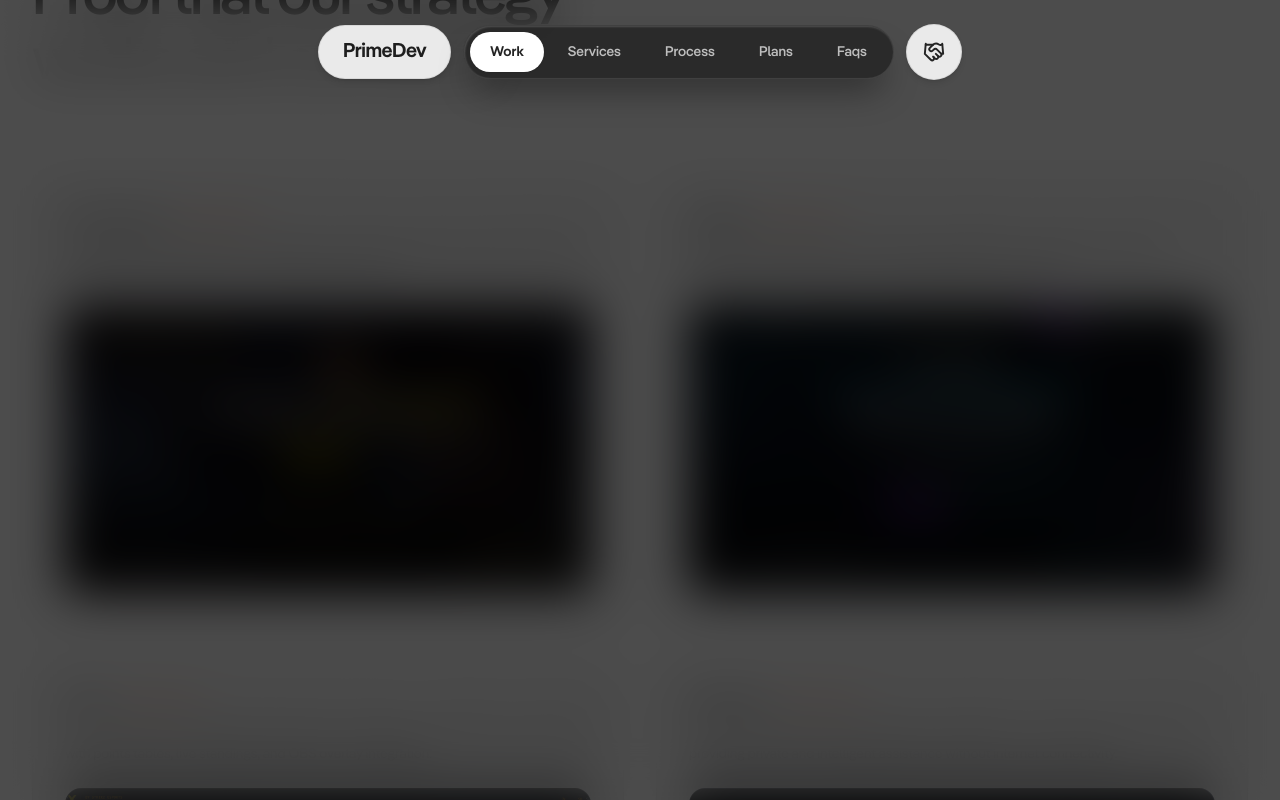
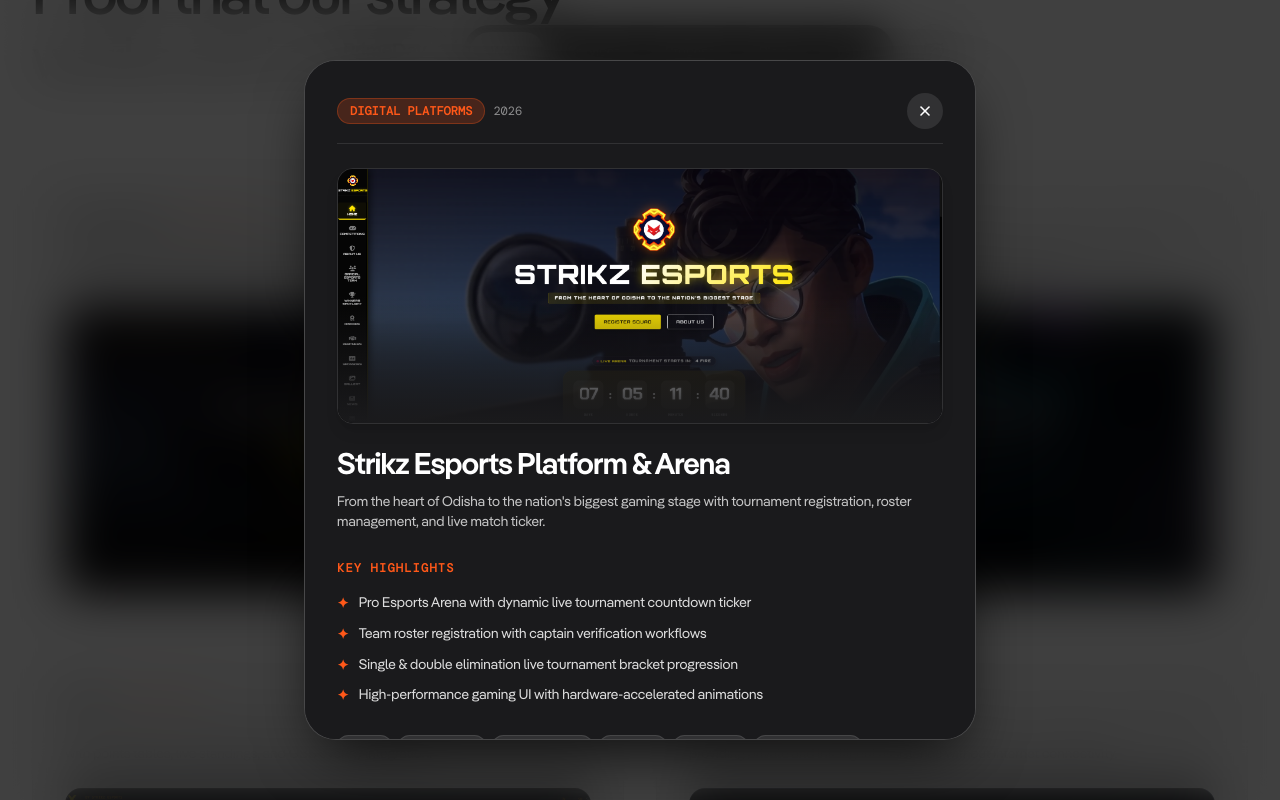
Before and after one commit to shakti69/PrimeDev, a React (Vite) app: page / in a window 1280 px wide. Both pictures are taken after a click on the element 328 px from the left and 2228 px from the top of the page. Shown: the part 1828-2628 px from the top of the page. Built offline with nearby package versions, Linux system fonts and the light colour scheme.

Commit message:
Mount project brief modal with createPortal to fix viewport stacking and centering

```diff
--- a/src/components/home/SelectedWorkBrix.tsx
+++ b/src/components/home/SelectedWorkBrix.tsx
@@ -1,4 +1,5 @@
 import React, { useState, useEffect } from 'react';
+import { createPortal } from 'react-dom';
 import { motion, AnimatePresence } from 'framer-motion';
 import { useRouter } from '../../context/RouterContext';
 import { PROJECTS_LIST, type ProjectDetail } from '../../data/projectsData';
@@ -332,14 +333,15 @@
       </div>
 
       {/* =========================================================================
-          BRIEF POPUP MODAL WITH INTENSE BACKGROUND BLUR
+          BRIEF POPUP MODAL WITH INTENSE BACKGROUND BLUR (PORTAL TO BODY)
           ========================================================================= */}
+      {typeof document !== 'undefined' && createPortal(
         <AnimatePresence>
           {selectedProject && (
             <div
               role="dialog"
               aria-modal="true"
-            className="fixed inset-0 z-50 flex items-center justify-center p-4 sm:p-6 select-none"
+              className="fixed inset-0 z-[9999] flex items-center justify-center p-4 sm:p-6"
             >
               {/* Blurred Backdrop */}
               <motion.div
@@ -348,7 +350,7 @@
                 exit={{ opacity: 0 }}
                 transition={{ duration: 0.25 }}
                 onClick={() => setSelectedProject(null)}
-              className="fixed inset-0 bg-black/70 backdrop-blur-xl cursor-pointer"
+                className="fixed inset-0 bg-black/75 backdrop-blur-xl cursor-pointer"
                 aria-hidden="true"
               />
 
@@ -358,7 +360,7 @@
                 animate={{ opacity: 1, scale: 1, y: 0 }}
                 exit={{ opacity: 0, scale: 0.92, y: 20 }}
                 transition={{ duration: 0.3, ease: [0.16, 1, 0.3, 1] }}
-              className="relative w-full max-w-2xl bg-[#18181B]/95 text-white rounded-[32px] border border-white/15 p-6 sm:p-8 shadow-2xl z-10 max-h-[88vh] overflow-y-auto custom-scrollbar flex flex-col gap-6 backdrop-blur-2xl"
+                className="relative w-full max-w-2xl bg-[#1A1A1C] text-white rounded-[32px] border border-white/20 p-6 sm:p-8 shadow-[0_25px_60px_-15px_rgba(0,0,0,0.8)] z-10 max-h-[85vh] overflow-y-auto custom-scrollbar flex flex-col gap-6"
               >
                 {/* Header Bar */}
                 <div className="flex items-center justify-between gap-3 border-b border-white/10 pb-3.5">
@@ -374,7 +376,7 @@
                   <button
                     onClick={() => setSelectedProject(null)}
                     className="w-9 h-9 rounded-full bg-white/10 hover:bg-white/20 text-white flex items-center justify-center transition-colors cursor-pointer shrink-0"
-                  aria-label="Close"
+                    aria-label="Close modal"
                   >
                     <svg width="16" height="16" viewBox="0 0 24 24" fill="none" stroke="currentColor" strokeWidth="2.4" strokeLinecap="round" strokeLinejoin="round">
                       <line x1="18" y1="6" x2="6" y2="18" />
@@ -391,7 +393,7 @@
                       alt={selectedProject.title}
                       className="w-full h-full object-cover object-top"
                     />
-                  <div className="absolute inset-0 bg-gradient-to-t from-[#18181B] via-transparent to-transparent pointer-events-none" />
+                    <div className="absolute inset-0 bg-gradient-to-t from-[#1A1A1C] via-transparent to-transparent pointer-events-none" />
                   </div>
                 )}
 
@@ -464,7 +466,9 @@
               </motion.div>
             </div>
           )}
-      </AnimatePresence>
+        </AnimatePresence>,
+        document.body
+      )}
     </section>
   );
 };
```
Lines whose indentation alone changed are shown as unchanged.
